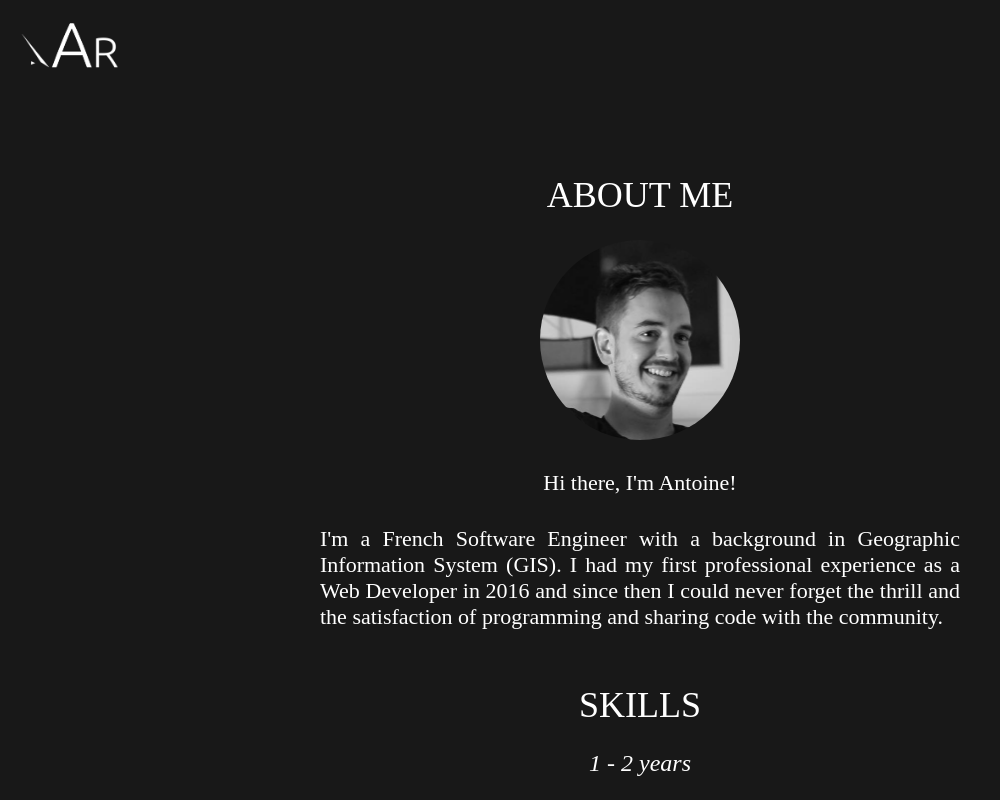
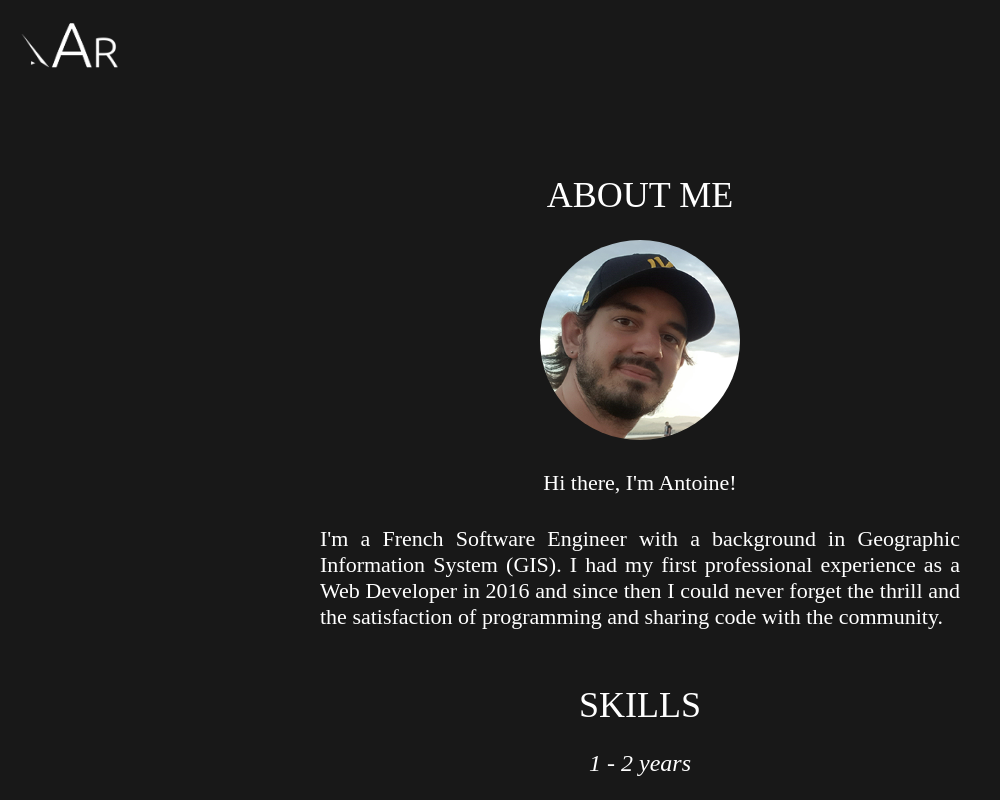
Before and after one commit to a-rolland/antoine-rolland-portfolio, a React (Create React App) app: page /about in a window 1280 px wide. Shown: the top 800 px of the page, without its empty margins (0-1000 px from the left). Built offline with nearby package versions, Linux system fonts and the light colour scheme; a web font is replaced by a local one.

Commit message:
edited about pic

```diff
--- a/src/components/About/About.jsx
+++ b/src/components/About/About.jsx
@@ -18,7 +18,7 @@ const About = (props) => {
     <StyledAbout>
       <Title>{props.lang === "english" ? "ABOUT ME" : "SOBRE MI"}</Title>
 
-      <Picture src={publicPath + "/myPic.jpg"} alt="about me" />
+      <Picture src={publicPath + "/myPic.png"} alt="about me" />
       <Description>
         <p className="picLegend">
           {props.lang === "english"
```
Also changed, not shown: public/logo__white__square__left.png, public/myPic.png (added).
